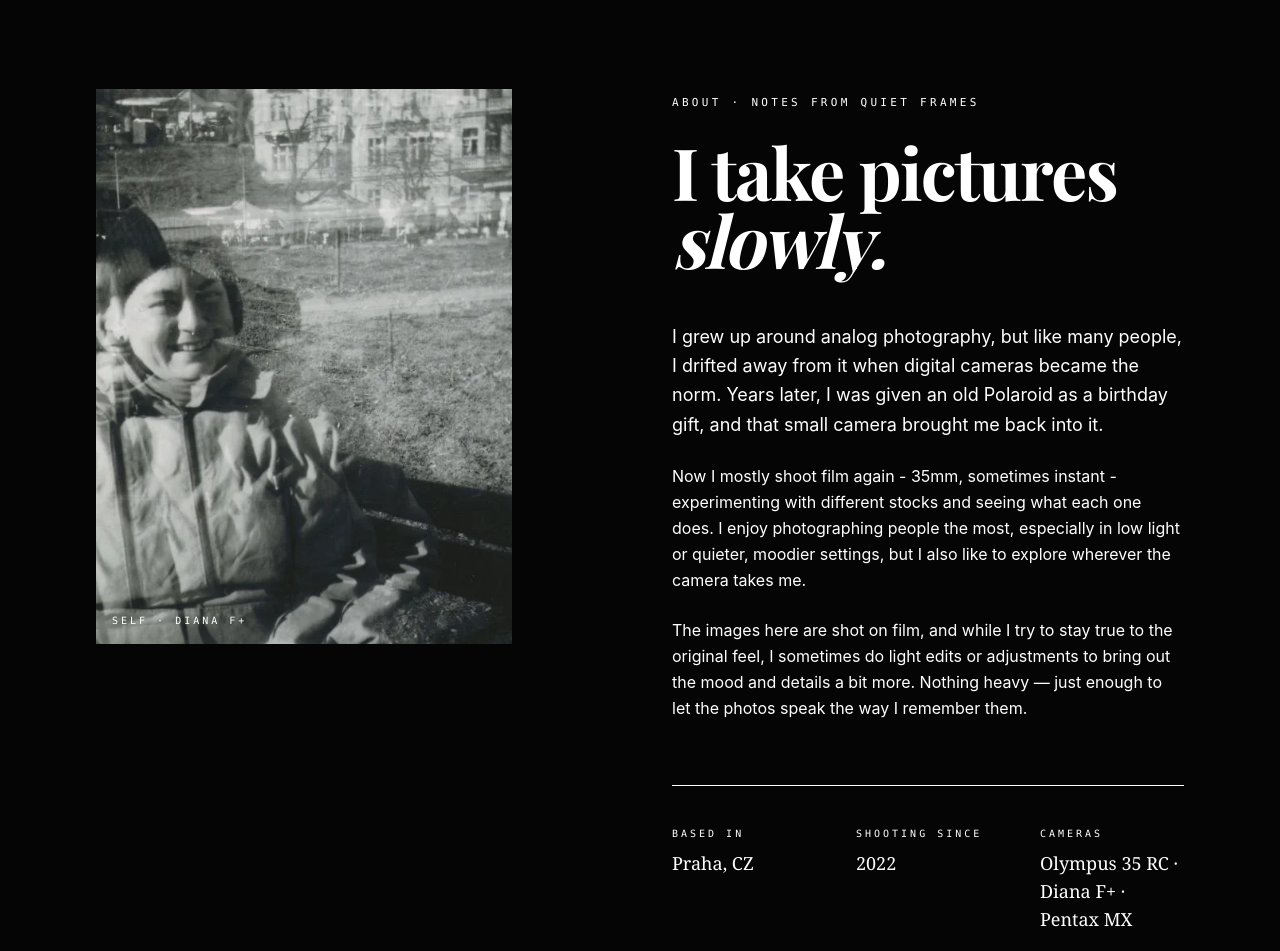
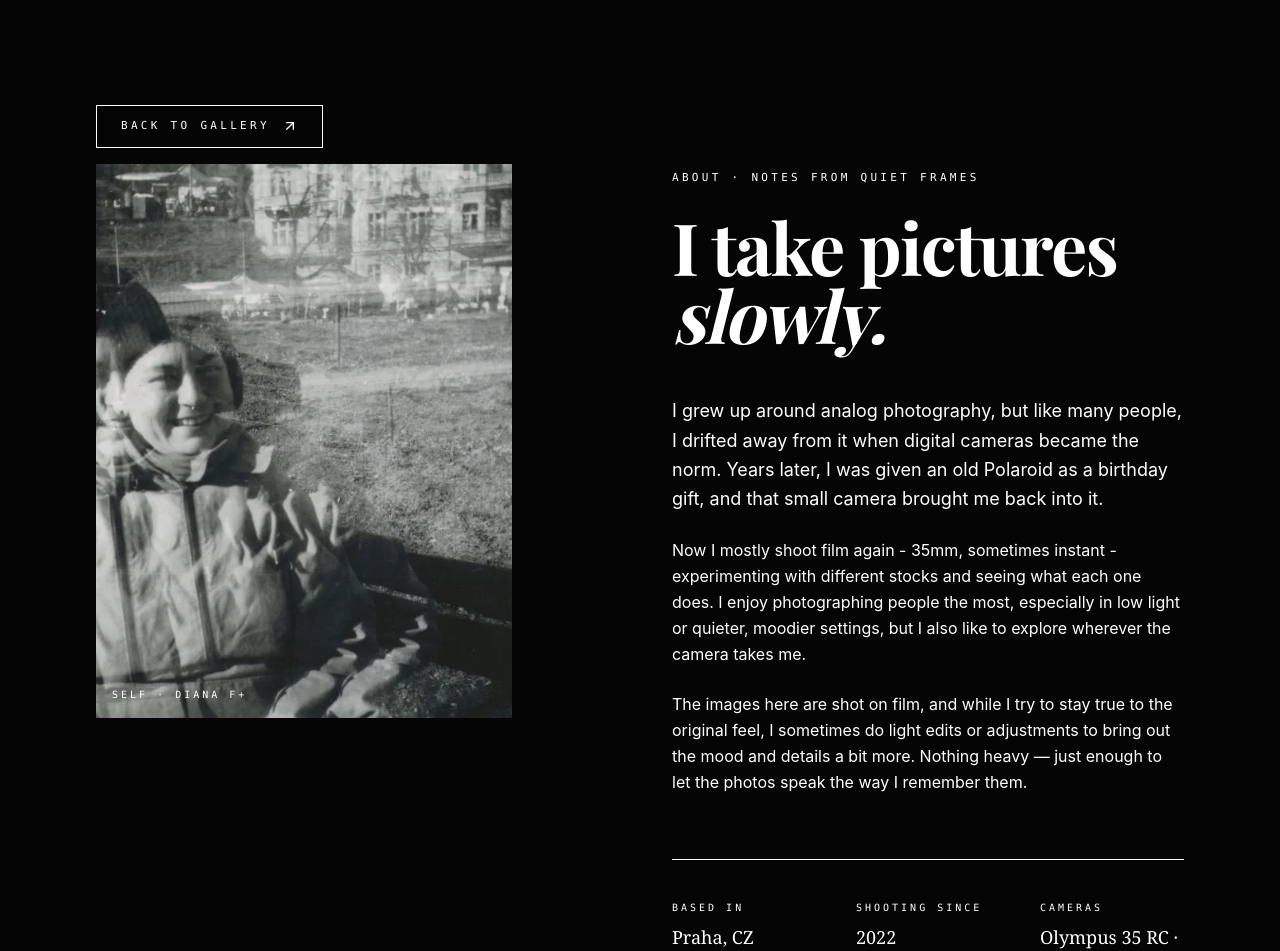
Before and after one commit to queuing4oranges/analog-photography-gallery, a Next.js app: page /about in a window 1280 px wide. Shown: the part 71-1022 px from the top of the page. Built offline with nearby package versions, Linux system fonts and the light colour scheme; no server answers.

Commit message:
make reusable back button

```diff
--- a/app/about/AboutContent.jsx
+++ b/app/about/AboutContent.jsx
@@ -7,6 +7,7 @@ import LoginModal from './LoginModal';
 import { useRouter } from 'next/navigation';
 import { isLoggedIn, login } from '../auth/clientAuth';
 import { toast } from "react-toastify";
+import BackButton from '../components/BackButton';
 
 export default function AboutContent() {
   const [openModal, setOpenModal] = useState(false);
@@ -45,7 +46,8 @@ export default function AboutContent() {
 
   return (
     <section className="relative pt-32 md:pt-40 pb-24 px-6 md:px-12 lg:px-24">
-      <div className="grid grid-cols-1 md:grid-cols-12 gap-12 md:gap-16">
+      <BackButton />
+      <div className="mt-4 grid grid-cols-1 md:grid-cols-12 gap-12 md:gap-16">
         <div className="md:col-span-5 lg:col-span-5">
           <div className="relative w-full aspect-[3/4] overflow-hidden">
             <Image
@@ -101,7 +103,7 @@ export default function AboutContent() {
 
             <div>
               <p className="font-mono text-[10px] uppercase tracking-[0.3em]">Cameras</p>
-              <p className="mt-2 font-serif text-base md:text-lg">Olympus 35 RC · Diana F+ · Pentax MX</p>
+              <p className="mt-2 font-serif text-base md:text-lg">Olympus 35 RC · Diana F+ · Pentax MX · Petri Racer · Olympus OM 10 · Werramatic</p>
             </div>
           </div>
 
--- a/app/albums/[slug]/page.jsx
+++ b/app/albums/[slug]/page.jsx
@@ -2,6 +2,7 @@ import React from 'react';
 import { createServerSupabaseClient } from "../../lib/server";
 import NotFound from '../../not-found';
 import Image from "next/image";
+import BackButton from '../../components/BackButton';
 
 async function getAlbum(slug) { //example: prague-2
   const supabase = await createServerSupabaseClient(); //must be inside a function
@@ -56,19 +57,7 @@ export default async function AlbumDetails({ params }) {
           <h1 className='text-xl font-light !font-body'>{album.film_type}</h1>
         </>
       }
-      <div className="mt-4 flex flex-col sm:flex-row sm:items-center gap-6">
-        <a
-          href="/"
-          className="group inline-flex items-center gap-3 px-6 py-3 border transition-all duration-500 font-mono text-[11px] uppercase tracking-[0.3em]"
-          rel='noopener noreferrer'
-        >
-          Back to Gallery
-          <svg xmlns="http://www.w3.org/2000/svg" width="24" height="24" viewBox="0 0 24 24" fill="none" stroke="currentColor" strokeWidth="2" strokeLinecap="round" strokeLinejoin="round" className="w-4 h-4 group-hover:rotate-45 transition-transform duration-500" aria-hidden="true">
-            <path d="M7 7h10v10"></path>
-            <path d="M7 17 17 7"></path>
-          </svg>
-        </a>
-      </div>
+      <BackButton />
       <div className="mt-5 columns-1 sm:columns-2 lg:columns-2 gap-6">
         {album && album.photos?.map((photo) => {
           return (
--- a/app/albums/create/CreateForm.jsx
+++ b/app/albums/create/CreateForm.jsx
@@ -3,6 +3,7 @@
 import React, { useState, useRef } from "react";
 import { createAlbum, uploadPhoto } from "../../actions/albums.server";
 import { toast } from "react-toastify";
+import BackButton from "../../components/BackButton";
 
 export default function CreateForm({ albums }) {
   const [selectedFile, setSelectedFile] = useState(null);
@@ -41,10 +42,11 @@ export default function CreateForm({ albums }) {
   }
 
   return (
-    <section className="create-form-container pt-32 md:pt-40 pb-24 px-6 md:px-12 lg:px-24 flex justify-center items-center min-h-screen">
+    <section className="mt-4 create-form-container pt-32 md:pt-40 pb-24 px-6 md:px-12 lg:px-24 flex justify-center items-center min-h-screen">
       <div className="w-full max-w-lg space-y-12" data-testid="upload-form">
+        <BackButton />
         <header className="space-y-1">
-          <h1 className="text-2xl font-medium tracking-tight">Upload photos</h1>
+          <h1 className="text-2xl font-medium tracking-tight">Uploads</h1>
           <p className="text-sm text-white/50">
             Create a new album or add photos to an existing one.
           </p>
@@ -57,7 +59,7 @@ export default function CreateForm({ albums }) {
           <form onSubmit={handleCreateAlbum}>
 
             <div className="flex items-baseline justify-between border-b border-white/15 pb-2">
-              <h2 className="text-sm uppercase tracking-wider text-white/80">
+              <h2 className="text-m uppercase tracking-wider text-white/80">
                 New album
               </h2>
               <span className="text-xs text-white/35">optional</span>
@@ -144,7 +146,7 @@ export default function CreateForm({ albums }) {
         {/* add photos */}
         <section className="space-y-5" data-testid="photos-section">
           <div className="flex items-baseline justify-between border-b border-white/15 pb-2">
-            <h2 className="text-sm uppercase tracking-wider text-white/80">
+            <h2 className="text-m uppercase tracking-wider text-white/80">
               Add photos
             </h2>
           </div>
--- /dev/null
+++ b/app/components/BackButton.jsx
@@ -0,0 +1,21 @@
+"use client"
+
+import React from 'react'
+
+export default function BackButton() {
+  return (
+    <div className="mt-4 flex flex-col sm:flex-row sm:items-center gap-6">
+      <a
+        href="/"
+        className="group inline-flex items-center gap-3 px-6 py-3 border transition-all duration-500 font-mono text-[11px] uppercase tracking-[0.3em]"
+        rel='noopener noreferrer'
+      >
+        Back to Gallery
+        <svg xmlns="http://www.w3.org/2000/svg" width="24" height="24" viewBox="0 0 24 24" fill="none" stroke="currentColor" strokeWidth="2" strokeLinecap="round" strokeLinejoin="round" className="w-4 h-4 group-hover:rotate-45 transition-transform duration-500" aria-hidden="true">
+          <path d="M7 7h10v10"></path>
+          <path d="M7 17 17 7"></path>
+        </svg>
+      </a>
+    </div>
+  )
+}
```
